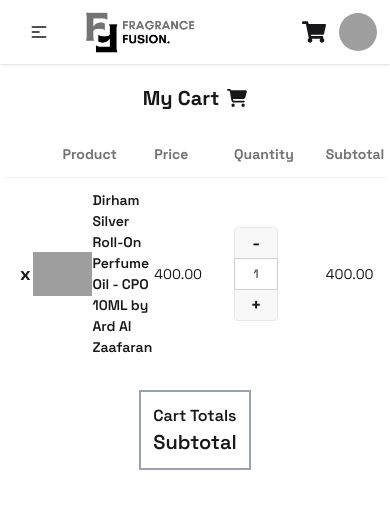
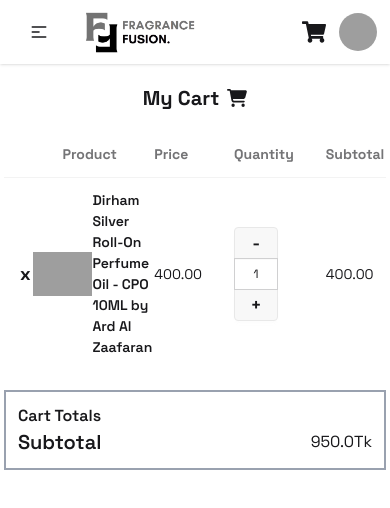
Before and after one commit to Suprio-Das/Fragrance-Fusion, a React (Vite) app: page /mycart in a window 390 px wide. Shown: the top 508 px of the page. Built offline with nearby package versions, Linux system fonts and the light colour scheme; grey boxes are pictures that could not be loaded.

Commit message:
Cart totals width and price added

```diff
--- a/src/Components/MyCart/MyCart.jsx
+++ b/src/Components/MyCart/MyCart.jsx
@@ -11,10 +11,13 @@
                     <MyCartTable></MyCartTable>
                 </div>
                 {/* Price and Checkout section */}
-                <div className="lg:col-span-2">
+                <div className="lg:col-span-2 w-full">
                     <div className="border-2 border-gray-400 p-3">
                         <h1 className="lg:text-2xl font-semibold">Cart Totals</h1>
-                        <p className="text-xl font-semibold">Subtotal</p>
+                        <div className="flex justify-between items-center">
+                            <p className="text-xl font-semibold">Subtotal</p>
+                            <p>950.0Tk</p>
+                        </div>
                     </div>
                 </div>
             </div>
```
